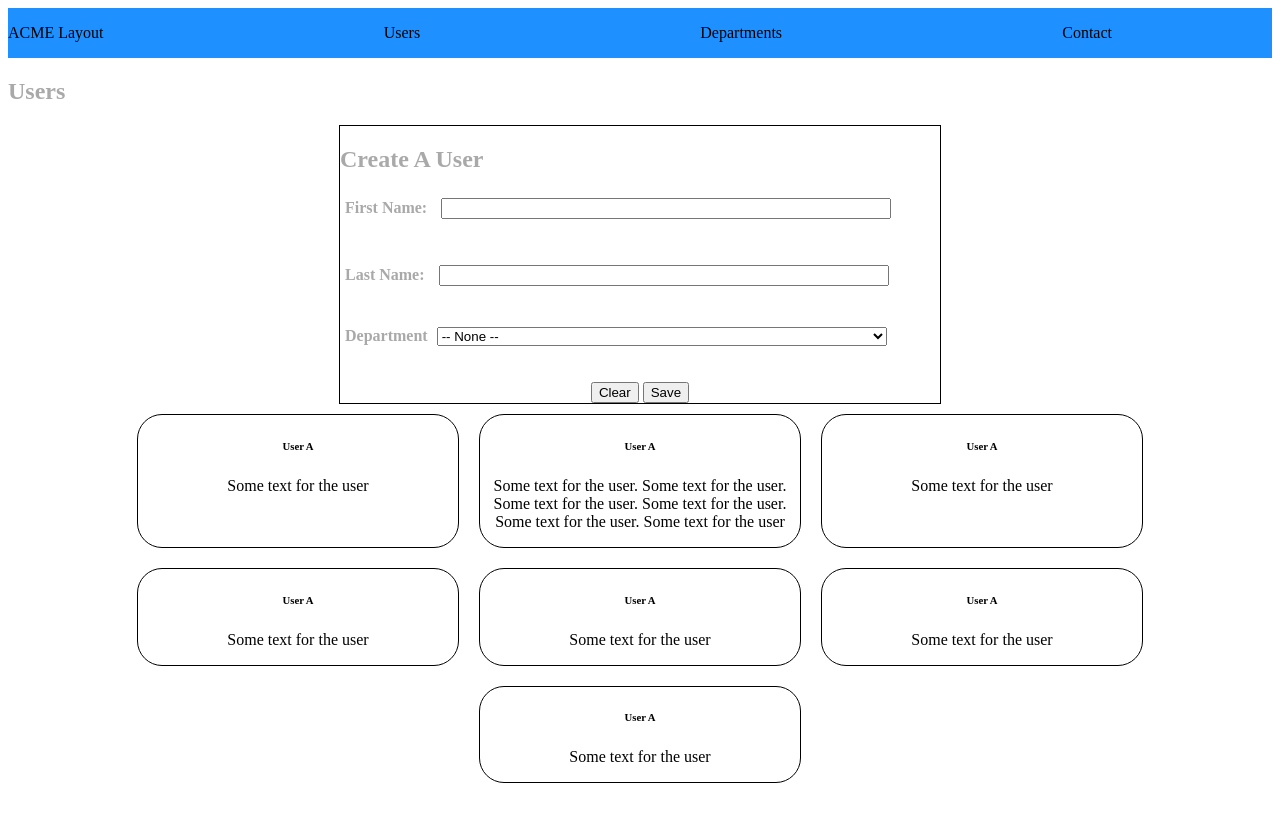
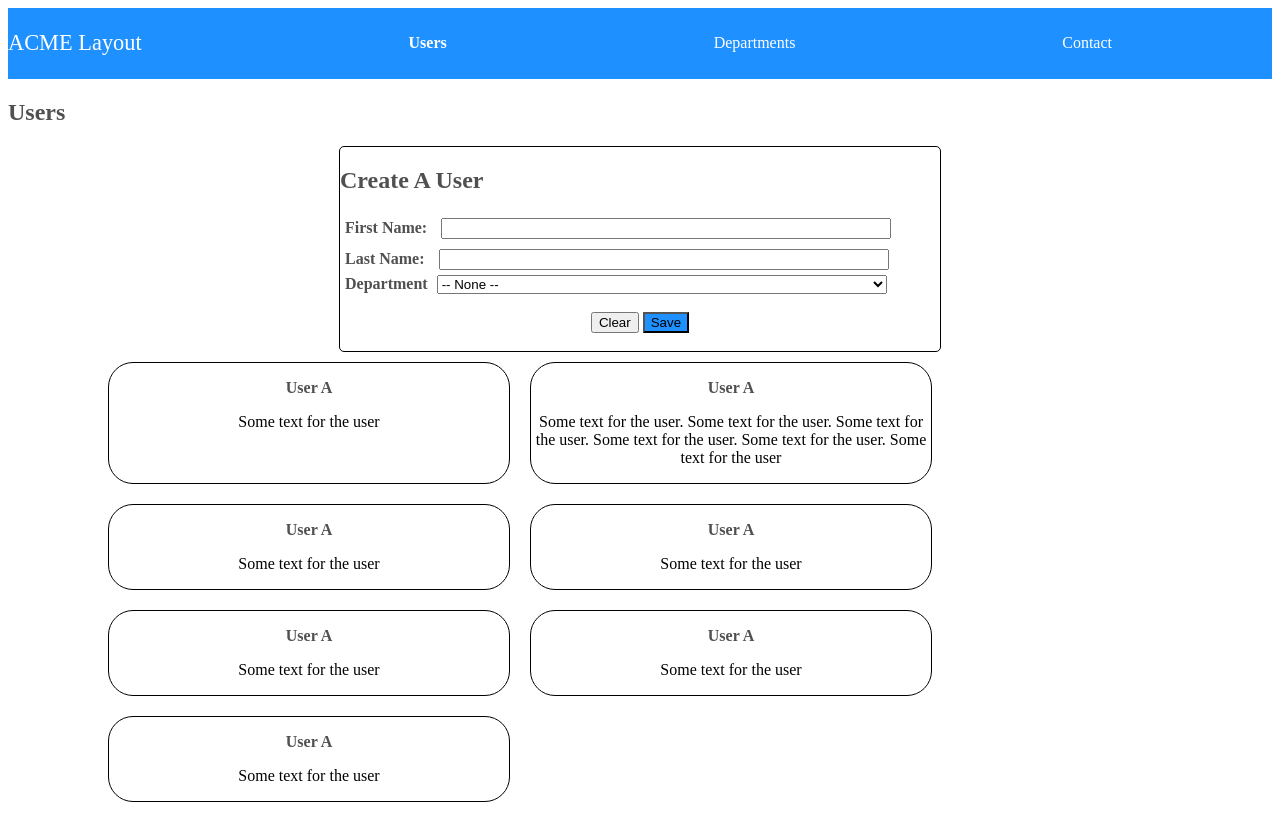
Before and after one commit to pparth1995/acme-flex-box, a plain HTML site: page index.html in a window 1280 px wide. Drawn offline with Linux system fonts and the light colour scheme.

Commit message:
second commit

```diff
--- a/index.html
+++ b/index.html
@@ -7,7 +7,7 @@
         <div class ="nav_bar">
 
                 <p>ACME Layout </p>
-                <p>Users</p>
+                <p id = "bold_H">Users</p>
                 <p>Departments</p>
                 <p>Contact</p>
     </header>
@@ -25,14 +25,14 @@
 
                     <input type="text" id="first_name" name="first_name">
                 </div>
-               <br><br>
+
                <div>
                     <label for="last_name">
                         Last Name:
                         </label>
                     <input type="text" id="last_name" name="last_name">
                 </div>
-               <br><br>
+
                <div>
                     <label for="department">
                         Department
@@ -43,69 +43,70 @@
                          </option>
                     </select>
                 </div>
-                <br><br>
+                <br>
                 <div>
                     <div class ="buttonsclass">
-                        <button type="button">Clear</button>
-                        <button type="button">Save</button>
+                        <button >Clear</button>
+                        <button class = "button2" >Save</button>
                     </div>
 
                 </div>
+                <br>
             </div>
 
             <div class = cards>
                <div>
-                   <h6>
+                   <p id = "cardheading">
                        User A
-                    </h6>
+                   </p>
                    <p>
                        Some text for the user
                    </p>
                </div>
                <div>
-                   <h6>
+                <p id = "cardheading">
                        User A
-                    </h6>
+                    </p>
                     <p>
                     Some text for the user. Some text for the user. Some text for the user. Some text for the user. Some text for the user. Some text for the user
                     </p>
                 </div>
                <div>
-                   <h6>
+                <p id = "cardheading">
                        User A
-                   </h6>
+                    </p>
                     <p>
                         Some text for the user
                     </p>
                 </div>
                <div>
-                   <h6>
+                <p id = "cardheading">
                        User A
-                    </h6>
+                    </p>
                     <p>
                         Some text for the user
                     </p>
                 </div>
                <div>
-                   <h6>
+                <p id = "cardheading">
                        User A
-                    </h6>
+                    </p>
                     <p>
                         Some text for the user
                     </p>
                 </div>
                <div>
-                   <h6>
+                <p id = "cardheading">
                        User A
-                    </h6>
+                    </p>
                 <p>
                     Some text for the user
                 </p>
                 </div>
                <div>
-                   <h6>
+                <p id = "cardheading">
                        User A
-                    </h6>
+                    </p>
                     <p>
                     Some text for the user
                     </p>
--- a/styles.css
+++ b/styles.css
@@ -6,11 +6,22 @@
     margin-top: 0px;
     align-items: center;
     padding-right: 10rem;
-
+   color: white;
   }
-
+  .nav_bar p:first-child
+  {
+      font-size: 1.4rem;
+  }
+  #bold_H
+  {
+    font-weight : bold;
+  }
 h2{
-    color : darkgray
+    color : rgb(80,80,80)
+}
+#cardheading{
+    color : rgb(80,80,80);
+    font-weight: bold;
 }
 .user
 {
@@ -23,6 +34,7 @@ width: 600px;
   border: 1px solid black;
  justify-content: center;
  margin: 0 auto;
+ border-radius: 5px;
 
 }
 input{
@@ -31,7 +43,7 @@ input{
 }
 input, label {
     margin: 5px;
-    color: darkgray;
+    color: rgb(80,80,80);
     font-weight : bold;
   }
 
@@ -41,27 +53,32 @@ input, label {
     margin: 0 auto;
     text-align: center;
 }
+.button2{
+    background-color :dodgerblue;
+}
 select
 {
     width: 450px;
 }
 .cards{
     display: flex;
-    flex-wrap: wrap;
-    justify-content: center;
+  flex-direction: row;
+  flex-wrap: wrap;
+  justify-content: left;
+  padding-left: 90px;
 
 }
 .cards > div
 {
 
-
+    align-items: flex-start;
     margin: 10px;
     border: 1px solid black;
     border-radius: 25px;
-    border-radius: 10;
-    width: 20rem;
+
+    width: 25rem;
 
     text-align: center;
-    justify-content: flex-start;
+
 
 }
```
Also changed, not shown: 1 other file.
